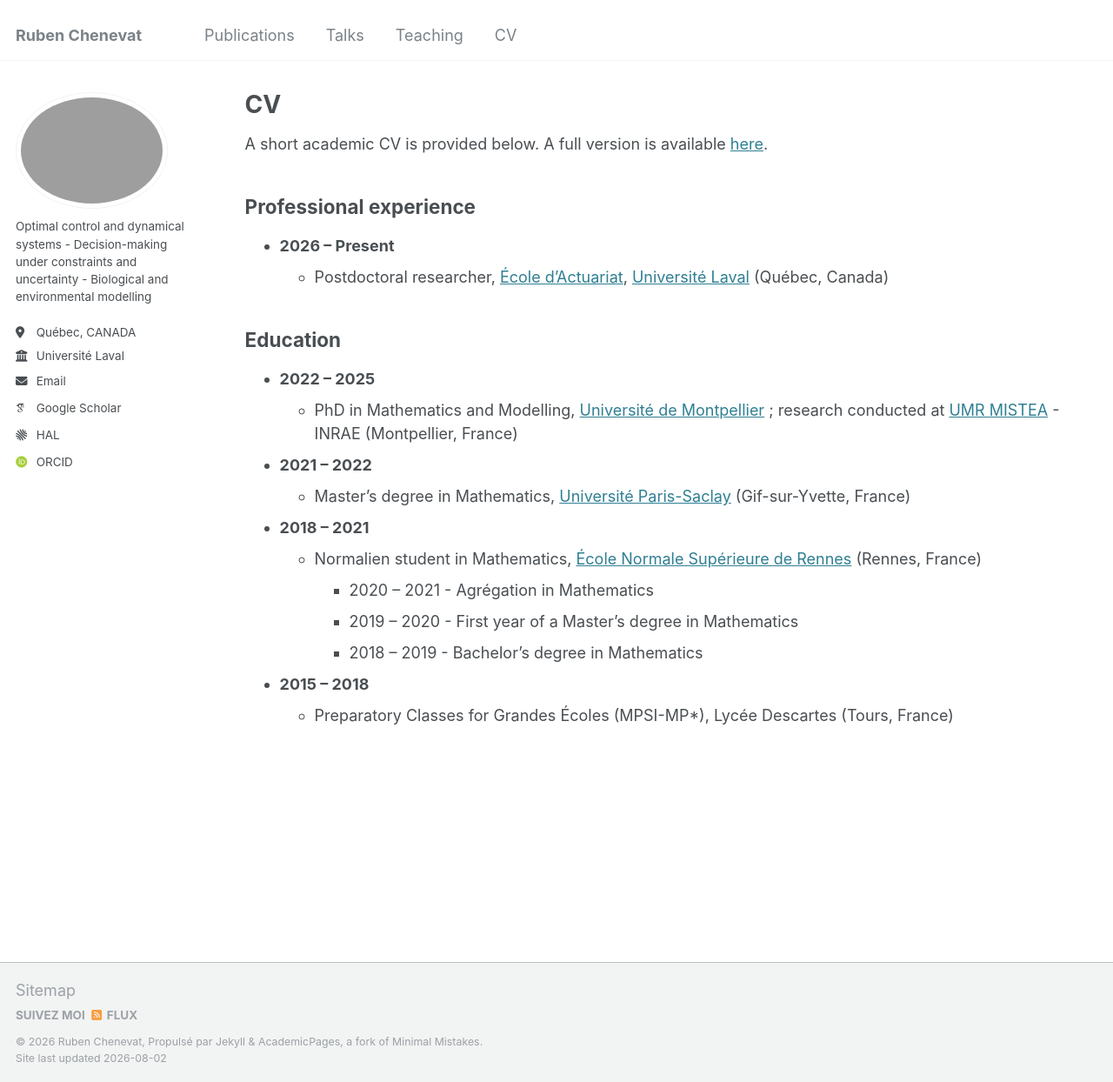
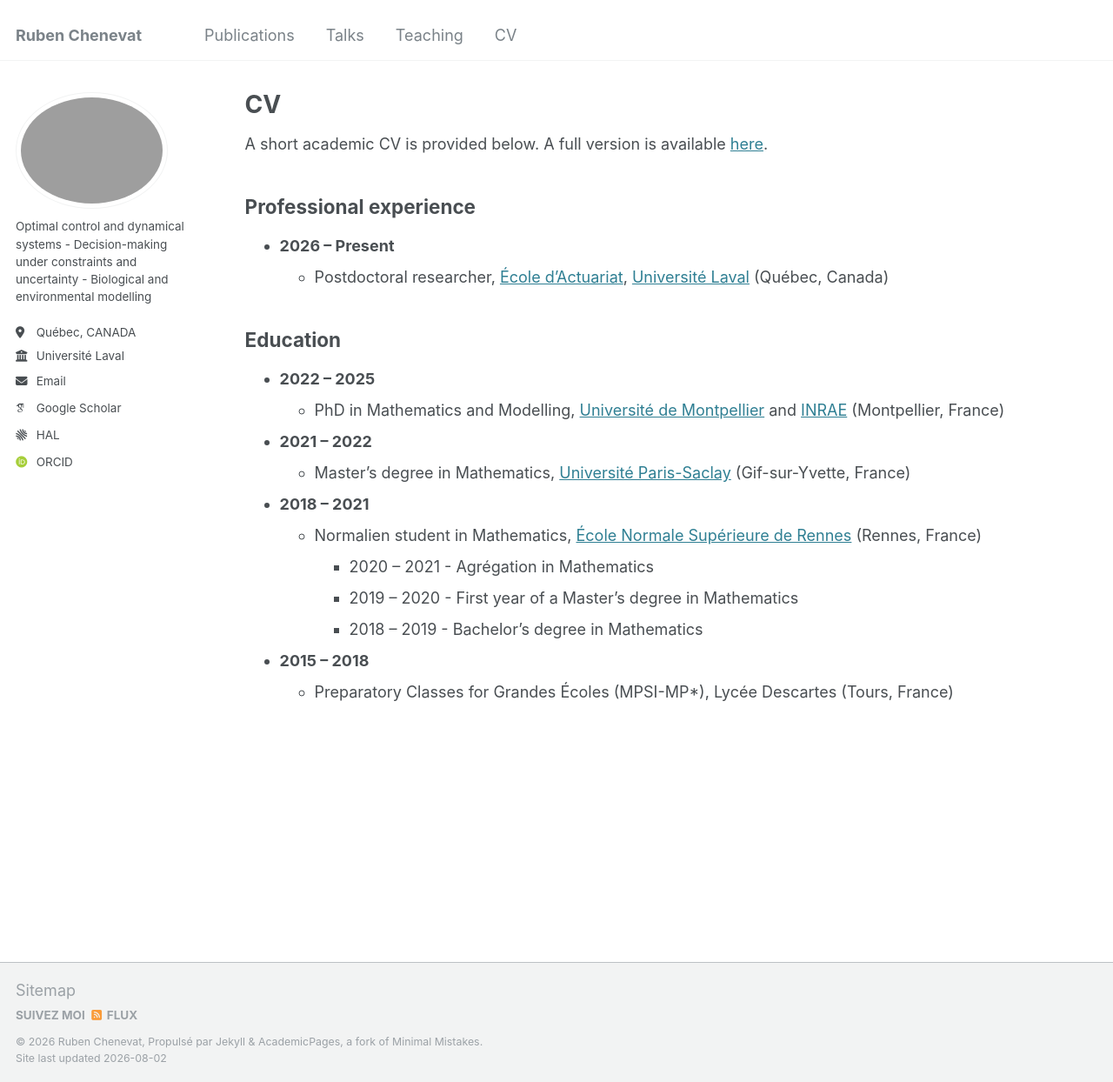
Before and after one commit to rubenchenevat/rubenchenevat.github.io, a Jekyll site: the page built from _pages/cv.md, in a window 1280 px wide and 1244 px high. Shown: the whole window at 87% size. Built offline with Jekyll 4.4.1, drawn with Linux system fonts in a browser that asks for light colours; some web fonts are replaced.

Commit message:
Update cv.md

```diff
--- a/_pages/cv.md
+++ b/_pages/cv.md
@@ -20,7 +20,7 @@ A short academic CV is provided below. A full version is available [here](/files
 ## Education
 
 * **2022 &ndash; 2025**
-  * PhD in Mathematics and Modelling, [Université de Montpellier](https://www.umontpellier.fr/en/){:target="_blank"} ; research conducted at [UMR MISTEA](https://eng-mistea.montpellier.hub.inrae.fr/){:target="_blank"} - INRAE (Montpellier, France)
+  * PhD in Mathematics and Modelling, [Université de Montpellier](https://www.umontpellier.fr/en/){:target="_blank"} and [INRAE](https://www.inrae.fr/en){:target="_blank"} (Montpellier, France)
 * **2021 &ndash; 2022**
   * Master's degree in Mathematics, [Université Paris-Saclay](https://www.universite-paris-saclay.fr/en){:target="_blank"} (Gif-sur-Yvette, France)
 * **2018 &ndash; 2021**
```
